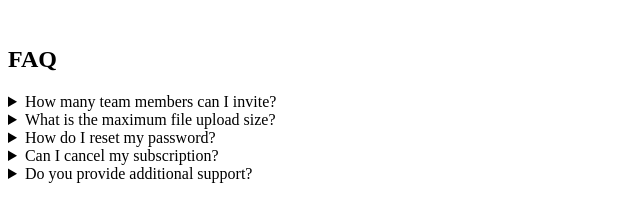
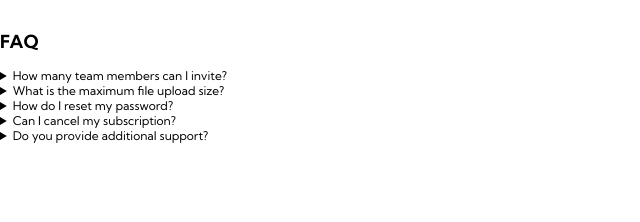
Before and after one commit to EzeVasari/faq-accordion-card, a plain HTML site: page index.html in a window 1280 px wide. Shown: the whole page, without its empty margins (0-640 px from the left). Drawn offline with Linux system fonts and the light colour scheme.

Commit message:
add font family

```diff
--- a/index.html
+++ b/index.html
@@ -5,6 +5,10 @@
   <meta name="viewport" content="width=device-width, initial-scale=1.0"> <!-- displays site properly based on user's device -->
 
   <link rel="icon" type="image/png" sizes="32x32" href="images/favicon-32x32.png">
+  <link rel="stylesheet" href="styles.css">
+  <link rel="preconnect" href="https://fonts.googleapis.com">
+  <link rel="preconnect" href="https://fonts.gstatic.com" crossorigin>
+  <link href="https://fonts.googleapis.com/css2?family=Kumbh+Sans:wght@400;700&display=swap" rel="stylesheet">
 
   <title>Frontend Mentor | FAQ Accordion Card</title>
 
--- a/styles.css
+++ b/styles.css
@@ -1,6 +1,6 @@
 :root {
     --font-size: 12px;
-    --font-family: 'Red Hat Display', sans-serif;
+    --font-family:  'Kumbh Sans', sans-serif;;
     --text-dark-blue: hsl(238, 29%, 16%);
     --text-soft-red: hsl(14, 88%, 65%);
     --text-very-grayish-blue: hsl(237, 12%, 33%);
```
